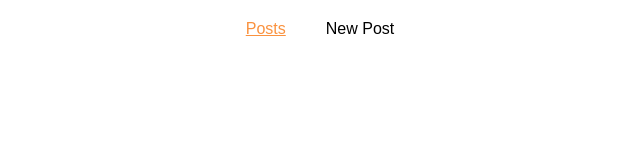
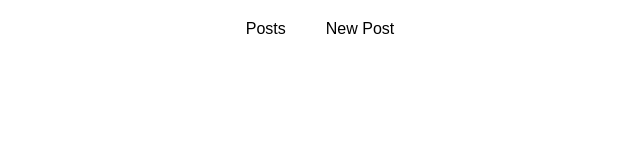
Before and after one commit to yevhenkr/Reaching-out-to-the-Web-Http-Ajax-, a React (Create React App) app: page / in a window 1280 px wide. Shown: the top 160 px of the page, without its empty margins (320-960 px from the left). Built offline with nearby package versions, Linux system fonts and the light colour scheme.

Commit message:
207 Understanding Nested Routes

```diff
--- a/src/containers/Blog/Blog.js
+++ b/src/containers/Blog/Blog.js
@@ -15,7 +15,7 @@ class Blog extends Component {
                     <nav>
                         <ul>
                             <li><NavLink
-                                to="/"
+                                to="/posts/"
                                 exact
                                 activeClassName="my-active"
                                 activeStyle={{
@@ -32,10 +32,9 @@ class Blog extends Component {
                 </header>
                 {/* <Route path="/" exact render={() => <h1>Home</h1>} />
                 <Route path="/" render={() => <h1>Home 2</h1>} /> */}
-                <Route path="/posts" component={Posts} />
                 <Switch>
-                    <Route path="/new-post" exact component={NewPost} />
-                    <Route path="/:id" exact component={FullPost} />
+                    <Route path="/new-post" component={NewPost} />
+                    <Route path="/posts" component={Posts} />
                 </Switch>
             </div>
         );
--- a/src/containers/Blog/Posts/Posts.js
+++ b/src/containers/Blog/Posts/Posts.js
@@ -32,8 +32,8 @@ class Posts extends Component {
     }
 
     postSelectedHandler = ( id ) => {
-        // this.props.history.push({pathname: '/' + id});
-        this.props.history.push( '/' + id );
+        // this.props.history.push({pathname: '/posts/' + id});
+        this.props.history.push( '/posts/' + id );
     }
 
     render () {
@@ -41,7 +41,7 @@ class Posts extends Component {
         if ( !this.state.error ) {
             posts = this.state.posts.map( post => {
                 return (
-                    // <Link to={'/' + post.id} key={post.id}>
+                    // <Link to={'/posts/' + post.id} key={post.id}>
                     <Post
                         key={post.id}
                         title={post.title}
```
